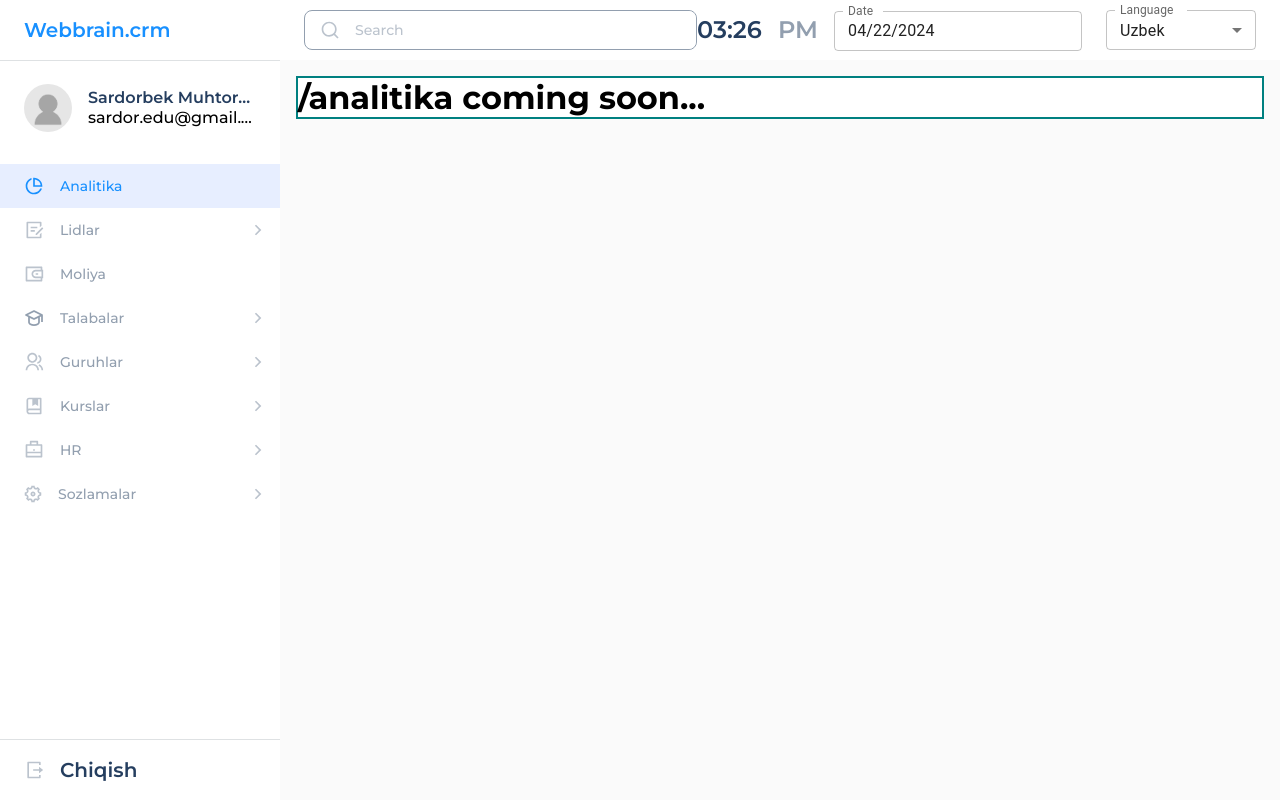
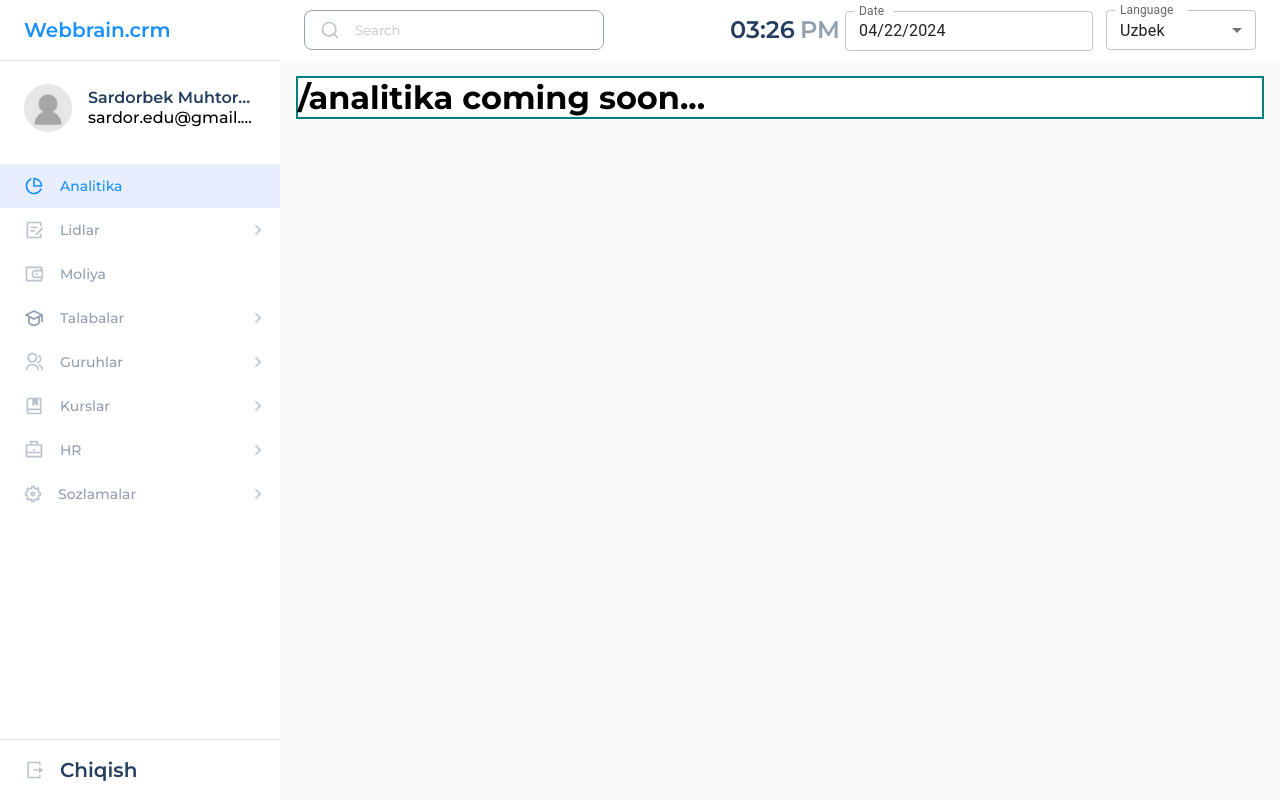
Before and after one commit to xojiakbar-coder/crm, a React (Vite) app: page /analitika in a window 1280 px wide. Built offline with nearby package versions, Linux system fonts and the light colour scheme.

Commit message:
navbar / generic input

```diff
--- /dev/null
+++ b/src/components/Generic/Input/index.jsx
@@ -0,0 +1,16 @@
+import { Container, Input } from "./style";
+
+const GenericInput = (props) => {
+  const { iconleft, iconright } = props;
+  return (
+    <>
+      <Container {...props}>
+        {iconleft && iconleft}
+        <Input {...props} />
+        {iconright && iconright}
+      </Container>
+    </>
+  );
+};
+
+export default GenericInput;
--- /dev/null
+++ b/src/components/Generic/Input/style.js
@@ -0,0 +1,35 @@
+import styled from "styled-components";
+import { getValue } from "../../../hooks";
+
+export const Container = styled.div`
+  display: flex;
+  align-items: center;
+  overflow: hidden;
+  border: 1px solid var(--primaryColor);
+  width: ${({ width }) => getValue(width)};
+  height: ${({ height }) => getValue(height)};
+  max-width: ${({ width }) => getValue(width)};
+  border-radius: ${({ borderRadius }) => getValue(borderRadius)};
+`;
+
+export const Input = styled.input`
+  flex: 1;
+  border: none;
+  outline: none;
+  width: ${({ width }) => getValue(width)};
+  height: ${({ height }) => getValue(height)};
+  font-size: ${({ fontSize }) => getValue(fontSize)};
+  font-weight: ${({ fontWeight }) => getValue(fontWeight)};
+  line-height: ${({ lineHeight }) => getValue(lineHeight)};
+  border-radius: ${({ borderRadius }) => getValue(borderRadius)};
+  color: ${({ color }) => (color ? color : "#bbc3cd")};
+  &::placeholder {
+    font-size: ${(placeholderStyle) => getValue(placeholderStyle?.fontSize)};
+    font-weight: ${(placeholderStyle) =>
+      getValue(placeholderStyle?.fontWeight)};
+    line-height: ${(placeholderStyle) =>
+      getValue(placeholderStyle?.lineHeight)};
+    color: ${(placeholderStyle) =>
+      placeholderStyle?.color ? placeholderStyle?.color : "#bbc3cd"};
+  }
+`;
--- a/src/components/Navbar/Time.jsx
+++ b/src/components/Navbar/Time.jsx
@@ -1,4 +1,4 @@
-import React, { useEffect, useState } from "react";
+import { useEffect, useState } from "react";
 import { Section, Timer } from "./style";
 
 const Time = () => {
@@ -39,7 +39,7 @@ const Time = () => {
       <Timer>
         {date.hour}:{date.minute}
       </Timer>
-      <Timer status="true">PM</Timer>
+      <Timer status="true">{date.status}</Timer>
     </Section>
   );
 };
--- a/src/components/Navbar/index.jsx
+++ b/src/components/Navbar/index.jsx
@@ -1,15 +1,19 @@
+import GenericInput from "../Generic/Input";
 import DateTimePicker from "./DateTimePicker";
 import GenericSelect from "./Select";
 import Time from "./Time";
-import { Container, Input, InputWrapper, SearchIcon, Section } from "./style";
+import { Container, SearchIcon, Section } from "./style";
 
 const Navbar = () => {
   return (
     <Container>
-      <InputWrapper>
-        <SearchIcon />
-        <Input type="text" placeholder="Search" />
-      </InputWrapper>
+      <GenericInput
+        width={300}
+        height={40}
+        borderRadius={8}
+        iconleft={<SearchIcon />}
+        placeholder="Search"
+      />
       <Section>
         <Time />
         <DateTimePicker />
--- a/src/components/Navbar/style.js
+++ b/src/components/Navbar/style.js
@@ -10,41 +10,8 @@ const Container = styled.div`
   align-items: center;
   justify-content: space-between;
   padding: 0 16px 0 24px;
-  /* border: 2px solid blue; */
   background-color: white;
   height: 60px;
-`;
-
-const InputWrapper = styled.div`
-  ${flex}
-  align-items: center;
-  justify-content: center;
-  width: fit-content;
-  flex: 1;
-  max-width: 400px;
-  height: 40px;
-  border: 1px solid var(--primaryColor);
-  background: rgb(255, 255, 255);
-  border-radius: 8px;
-`;
-
-const Input = styled.input`
-  flex: 1;
-  max-width: 400px;
-  width: 100%;
-  border: none;
-  outline: none;
-  height: 38px;
-  border-radius: 8px;
-  &::placeholder {
-    color: rgba(187, 195, 205, 1);
-    font-family: var(--font-family);
-    font-size: 0.88rem;
-    font-weight: 500;
-    line-height: 1.25rem;
-    letter-spacing: 0%;
-    text-align: left;
-  }
 `;
 
 const SearchIcon = styled(search)`
@@ -55,7 +22,7 @@ const SearchIcon = styled(search)`
 const Section = styled.div`
   ${flex}
   align-items: center;
-  column-gap: 16px;
+  column-gap: 5px;
 `;
 
 const Timer = styled.div`
@@ -66,4 +33,4 @@ const Timer = styled.div`
   line-height: 32;
 `;
 
-export { Container, InputWrapper, Input, SearchIcon, Section, Timer };
+export { Container, SearchIcon, Section, Timer };
--- a/src/hooks/index.jsx
+++ b/src/hooks/index.jsx
@@ -0,0 +1,10 @@
+export function getValue(value) {
+  switch (typeof value) {
+    case "string":
+      return value;
+    case "number":
+      return `${value}px`;
+    default:
+      return "none";
+  }
+}
```
